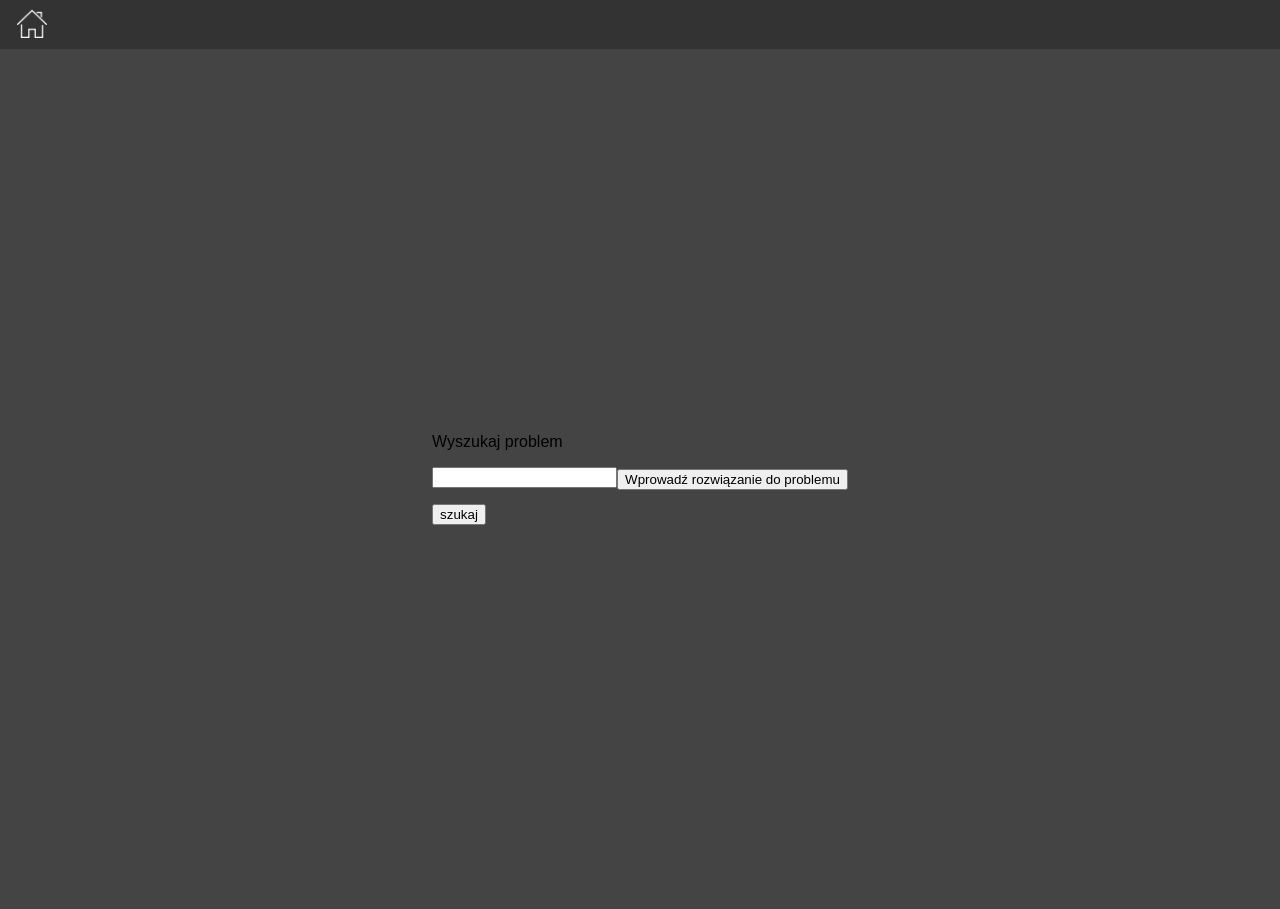
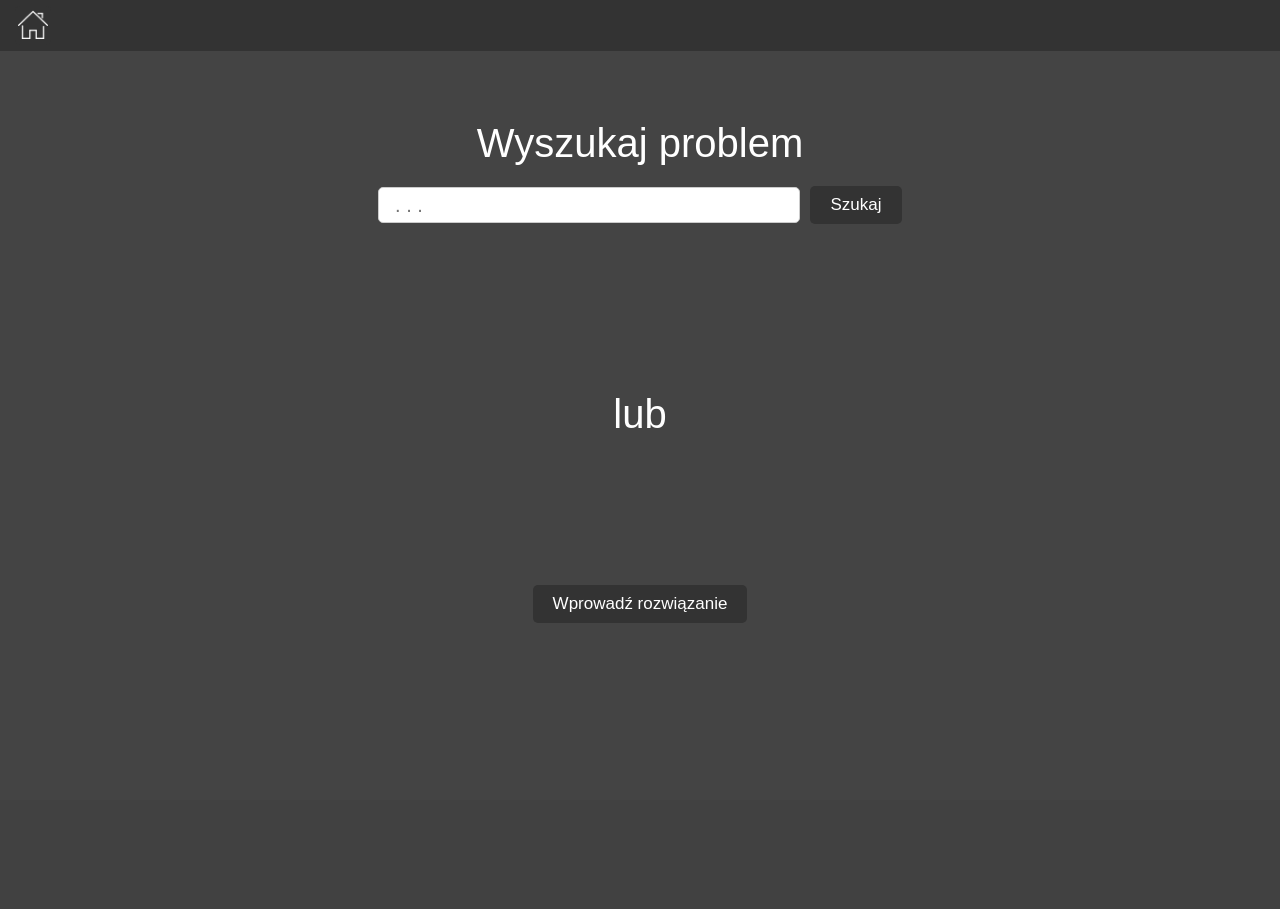
Before and after one commit to bartekk2908/Problems_WebApp, a Django app: page / in a window 1280 px wide. After the commit the page ends 623 px from the top, so only its background shows below. Run offline with Django 4.2, Linux system fonts and the light colour scheme; some libraries are stand-ins or nearby versions.

Commit message:
main page visuals done

```diff
--- a/webapp/problems_app/forms.py
+++ b/webapp/problems_app/forms.py
@@ -3,7 +3,8 @@ from ckeditor import fields
 
 
 class Q_Form(forms.Form):
-    data = forms.CharField(label="", max_length=200)
+    data = forms.CharField(label="", max_length=200,
+                           widget=forms.TextInput(attrs={"placeholder": " . . . "}))
 
 
 class S_edit_Form(forms.Form):
--- a/webapp/problems_app/static/problems_app/styles.css
+++ b/webapp/problems_app/static/problems_app/styles.css
@@ -2,6 +2,10 @@ body {
     margin: 0;
     font-family: Arial, sans-serif;
     background-color: #444;
+}
+
+mian {
+    height: 300px;
 }
 
 .navbar {
@@ -10,7 +14,7 @@ body {
     padding: 6px 0;
 }
 
-.navbar-container {
+.navbar-con {
     max-width: 1200px;
     margin: 0 0;
     display: flex;
@@ -23,7 +27,7 @@ body {
     background-color: #333;
     border: none;
     border-radius: 5px;
-    padding: 2px 2px;
+    padding: 3px 3px;
     transition: background 0.15s ease;
 }
 
@@ -37,10 +41,86 @@ body {
     filter: invert(1);
 }
 
-.functions-container {
+.center {
     display: flex;
     justify-content: center;
     align-items: center;
-    height: 100vh;
-    padding: 30px 0;
 }
+
+.functions-con {
+    display: grid;
+    height: 90vh;
+}
+
+.searching-con {
+    padding: 70px 0 0 0;
+}
+
+.text-con {
+    display: flex;
+    justify-content: center;
+    align-items: center;
+}
+
+.text-con text {
+    color: #fff;
+    font-size: 40px;
+}
+
+.searching-con form {
+    display: flex;
+    justify-content: center;
+    align-items: center;
+    margin: 20px 0;
+}
+
+input[type="submit"] {
+    padding: 4px 20px;
+    background-color: #333;
+    color: #fff;
+    border: none;
+    border-radius: 5px;
+    cursor: pointer;
+    height: 38px;
+    transition: background 0.15s ease;
+    font-size: 17px;
+}
+
+input[type="submit"]:hover {
+    background-color: #555;
+}
+
+input[type="text"] {
+    padding: 10px;
+    border: 1px solid #ccc;
+    border-radius: 5px;
+    margin-right: 10px;
+    height: 14px;
+    width: 400px;
+    font-size: 20px;
+}
+
+.button-con {
+    display: flex;
+    justify-content: center;
+}
+
+.button-con button {
+    padding: 4px 20px;
+    background-color: #333;
+    color: #fff;
+    border: none;
+    border-radius: 5px;
+    cursor: pointer;
+    height: 38px;
+    transition: background 0.15s ease;
+    font-size: 17px;
+}
+
+.button-con button:hover {
+    background-color: #555;
+}
+
+.text-con {
+
+}
--- a/webapp/problems_app/templates/problems_app/main_page.html
+++ b/webapp/problems_app/templates/problems_app/main_page.html
@@ -8,7 +8,7 @@
 </head>
 <body>
     <header class="navbar">
-        <div class="navbar-container">
+        <div class="navbar-con">
             <a href="{% url 'main_page' %}">
                 <button class="home-button">
                     <img src="{% static 'problems_app/185038_home_house_icon.png' %}">
@@ -17,21 +17,30 @@
         </div>
     </header>
     <main>
-        <div class="functions-container">
-            <div>
+        <div class="center">
+            <div class="functions-con">
+                <div class="searching-con">
+                    <div class="text-con">
                         <text> Wyszukaj problem </text>
+                    </div>
                     <form method="post">
                     {% csrf_token %}
-                {{ form.as_p}}
-                <input type="submit" value="szukaj">
+                    {{ form }}
+                    <input type="submit" value="Szukaj">
                     </form>
                 </div>
                 <div>
-                <a class="" href="{{ url_ep }}">
+                    <div class="text-con">
+                        <text> lub </text>
+                    </div>
+                </div>
+                <div class="button-con">
+                    <a href="{{ url_ep }}">
                         <button class="function-button">
-                        <text> Wprowadź rozwiązanie do problemu </text>
+                            <text> Wprowadź rozwiązanie </text>
                         </button>
                     </a>
+                </div>
             </div>
         </div>
     </main>
```
Also changed, not shown: test/page.html (+13 -9 lines), test/styles.css (+58 -7 lines). Lines whose indentation alone changed are shown as unchanged.
